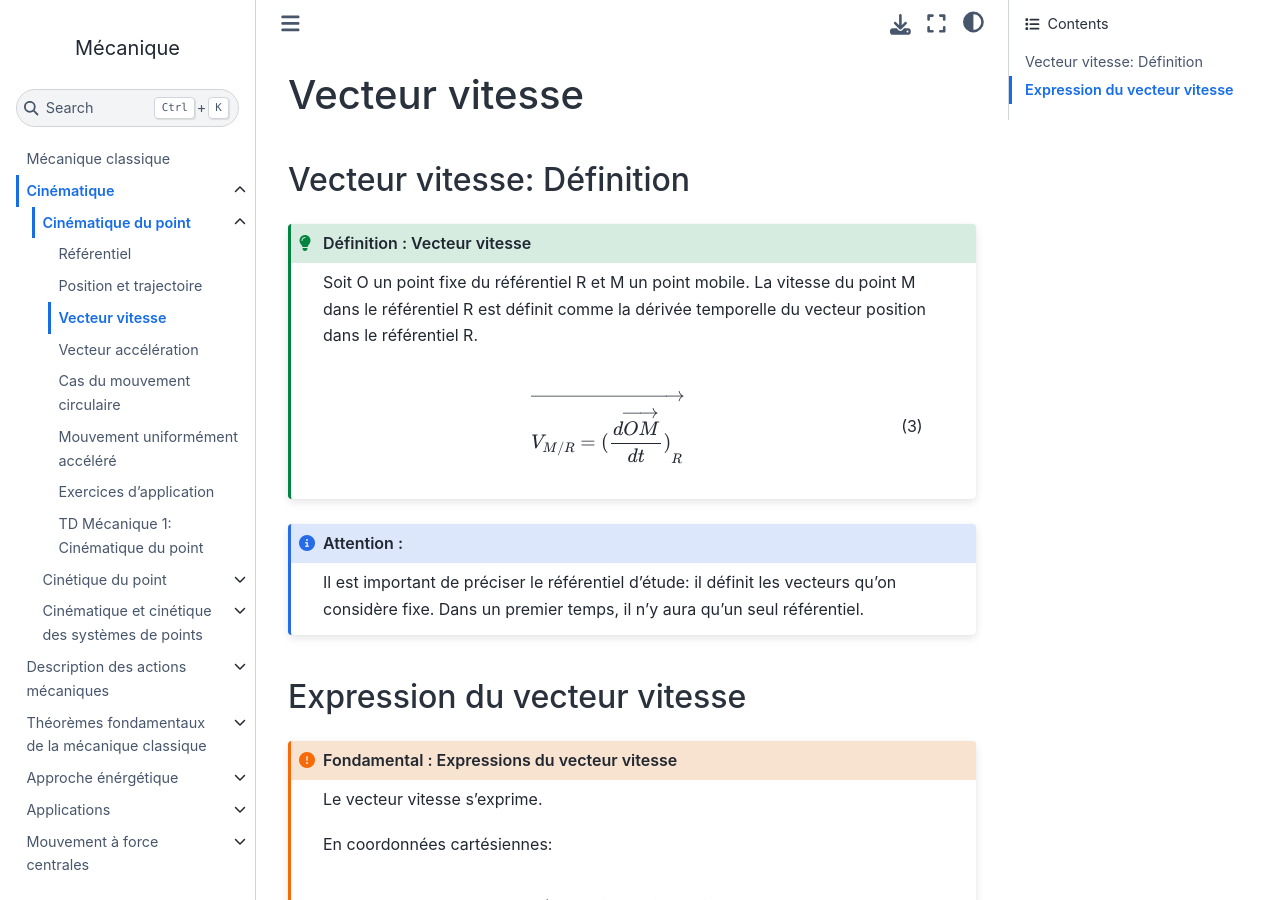
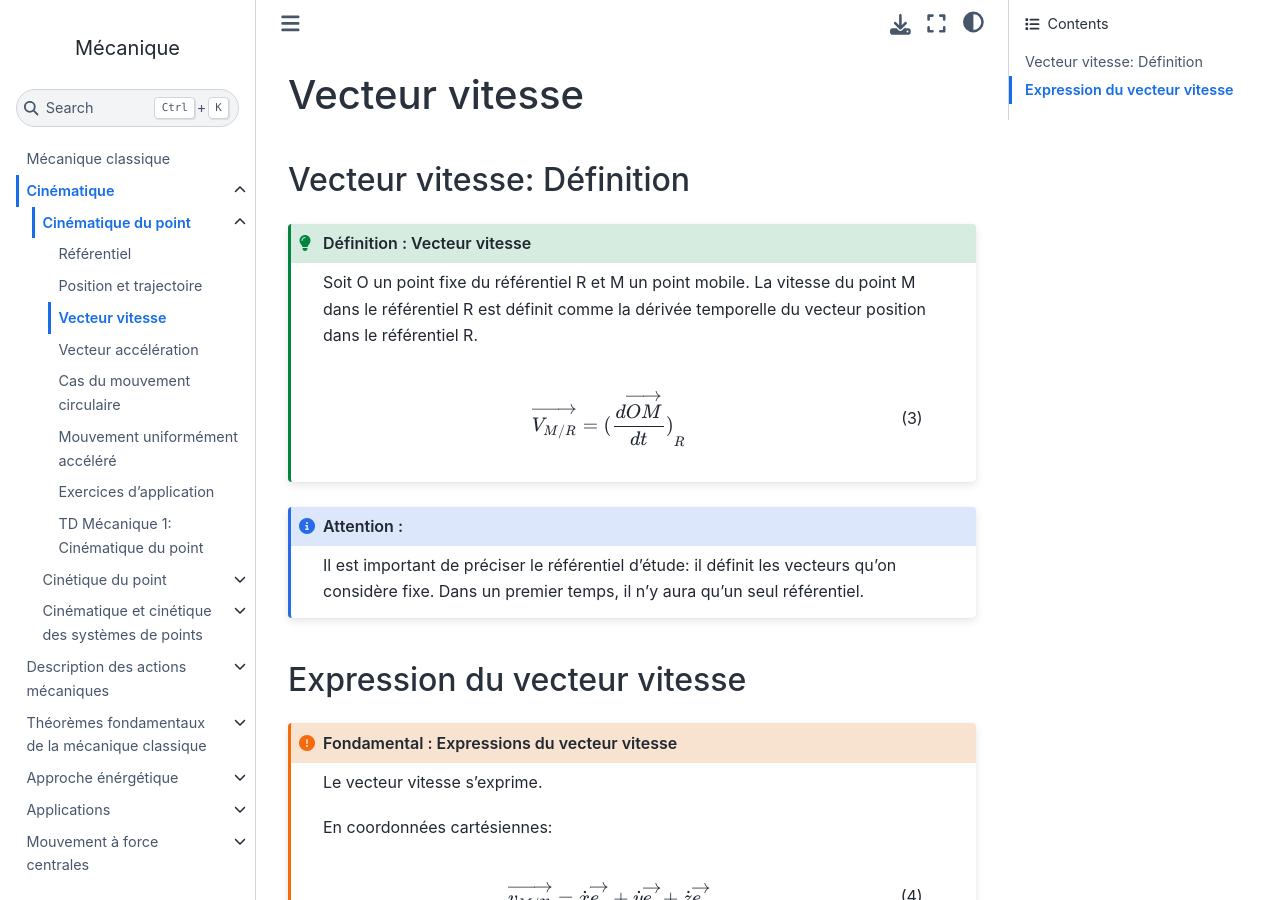
Before and after one commit to pcsi3physiquestan/mecanique_sources, a Jupyter Book: the page built from notebook/cinema_vitesse.md, in a window 1280 px wide and 900 px high. Built offline with Jupyter Book 1.0.4 settings and Sphinx 7.4.7 and the Sphinx Book theme 1.1.4, drawn with Linux system fonts in a browser that asks for light colours.

Commit message:
Mise à jour des sources

`````diff
--- a/notebook/cinema_vitesse.md
+++ b/notebook/cinema_vitesse.md
@@ -23,7 +23,7 @@
 Soit O un point fixe du référentiel R et M un point mobile. La vitesse du point M dans le référentiel R est définit comme la dérivée temporelle du vecteur position dans le référentiel R.
 
 \begin{equation}
-\overrightarrow{V_{M/R} = {(\frac{d \overrightarrow{OM}}{dt})}_{R}}
+\overrightarrow{V_{M/R}} = {(\frac{d \overrightarrow{OM}}{dt})}_{R}
 \end{equation}
 ````
 
@@ -59,10 +59,10 @@
 ````
 
 
-__Démonstration__
-On peut démontrer ces expressions de deux manières: soit en dérivant le vecteur position (il faut tenir compte des dérivées des vecteurs des bases locales, nous le verrons en traitant le cas du vecteur accélération) ou en utilisant l'expression du vecteur déplacement élémentaire. Nous présentons ce dernier cas. On rappelle que le déplacement élémentaire s'exprime (respectivement en coordonnées cartésiennes, cylindriques, sphériques):
-
-\begin{equation}
+> __Démonstration__
+> On peut démontrer ces expressions de deux manières: soit en dérivant le vecteur position (il faut tenir compte des dérivées des vecteurs des bases locales, nous le verrons en traitant le cas du vecteur accélération) ou en utilisant l'expression du vecteur déplacement élémentaire. Nous présentons ce dernier cas. On rappelle que le déplacement élémentaire s'exprime (respectivement en coordonnées cartésiennes, cylindriques, sphériques):
+>
+> \begin{equation}
 \overrightarrow{dOM} = dx \overrightarrow{e_x} + dy \overrightarrow{e_y} + dz \overrightarrow{e_z}
 \end{equation}
 \begin{equation}
@@ -71,7 +71,7 @@
 \begin{equation}
 \overrightarrow{dOM} = dr \overrightarrow{e_r} + r d \theta \overrightarrow{e_{\theta}} + r \sin \theta d\varphi \overrightarrow{e_{\varphi}}
 \end{equation}
-Ici, on rapport le déplacement élémentaire à la variation temporelle dt pendant lequel le déplacement se fait, ce qui revient à rapporter chaque différentielle ($dx, dy, d\theta, dr...$) par dt, c'est-à-dire les remplacer par les dérivées. On obtient bien les expressions données.
+> Ici, on rapport le déplacement élémentaire à la variation temporelle dt pendant lequel le déplacement se fait, ce qui revient à rapporter chaque différentielle ($dx, dy, d\theta, dr...$) par dt, c'est-à-dire les remplacer par les dérivées. On obtient bien les expressions données.
 
 
 ````{admonition} Attention :
`````
Also changed, not shown: notebook/centrales_newt_gene.md (+3 -2 lines), notebook/cinema_acc.md (+3 -3 lines), notebook/cinema_trajectoire.md (+3 -2 lines).
